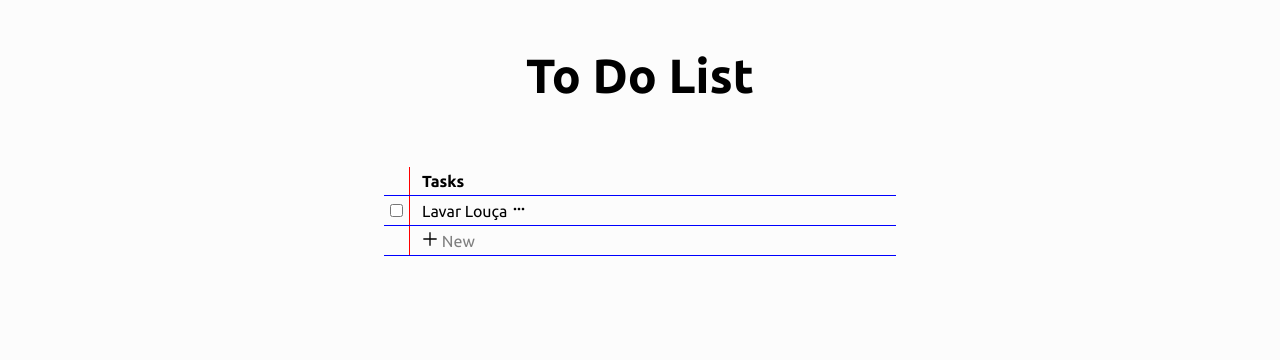
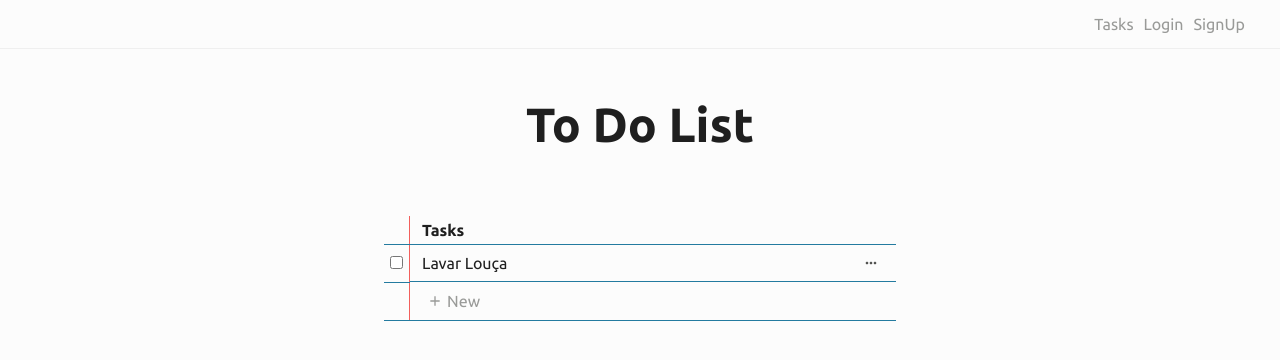
Before and after one commit to arlops22/To-Do-React-App, a React (Create React App) app: page / in a window 1280 px wide. Shown: the top 360 px of the page. Built offline with nearby package versions, Linux system fonts and the light colour scheme.

Commit message:
React Router configured with Home page almost done and Login and SignUp pages empty

```diff
--- a/package.json
+++ b/package.json
@@ -9,6 +9,7 @@
     "react": "^17.0.1",
     "react-dom": "^17.0.1",
     "react-icons": "^4.1.0",
+    "react-router-dom": "^5.2.0",
     "react-scripts": "4.0.1",
     "styled-components": "^5.2.1",
     "web-vitals": "^0.2.4"
--- /dev/null
+++ b/src/App.js
@@ -0,0 +1,13 @@
+import React from 'react';
+import { Router } from 'react-router-dom';
+
+import Routes from './routes.js';
+import history from './history.js';
+
+export default function App() {
+    return (
+        <Router history={history}>
+            <Routes />
+        </Router>
+    )
+}
--- a/src/assets/styles/global.js
+++ b/src/assets/styles/global.js
@@ -12,7 +12,7 @@ const GlobalStyle = createGlobalStyle `
         max-width: 100vw;
         max-height: 100vh;
 
-        background: var(--white);
+        background: var(--primary-white);
     }
 
     *, input, button {
@@ -25,8 +25,14 @@ const GlobalStyle = createGlobalStyle `
     }
 
     :root {
-        --back: #353535;
-        --white: #fcfcfc;
+        --black: #1F1F1F;
+        --dark-gray: #50514F;
+        --light-gray: #999a98;
+        --primary-white: #fcfcfc;
+        --secondary-white: #efefef;
+        --red: #f25f5c;
+        --blue-primary: #247ba0;
+        --light-blue: #70C1B3;
     }
 
 `
--- /dev/null
+++ b/src/components/Header/index.js
@@ -0,0 +1,16 @@
+import React from 'react';
+import { Link } from 'react-router-dom';
+
+import { Nav } from './styles.js';
+
+export default function Header() {
+    return (
+        <Nav>
+            <ul>
+                <li><Link to="/">Tasks</Link></li>
+                <li><Link to="/login">Login</Link></li>
+                <li><Link to="/signup">SignUp</Link></li>
+            </ul>
+        </Nav>
+    )
+}
--- /dev/null
+++ b/src/components/Header/styles.js
@@ -0,0 +1,29 @@
+import styled from 'styled-components';
+
+export const Nav = styled.nav `
+
+    border-bottom: 1px solid var(--secondary-white);
+    padding: 15px 30px;
+
+    ul {
+        list-style: none;
+        display: flex;
+        flex-direction: row;
+        justify-content: flex-end;
+    }
+
+    ul li {
+        margin: 0 5px;
+    }
+
+    ul li a {
+        color: var(--light-gray);
+        text-decoration: none;
+        transition: .1s;
+    }
+
+    ul li a:hover {
+        color: var(--dark-gray);
+    }
+
+`;
--- /dev/null
+++ b/src/history.js
@@ -0,0 +1,3 @@
+import { createBrowserHistory } from 'history';
+
+export default createBrowserHistory();
--- a/src/index.js
+++ b/src/index.js
@@ -1,10 +1,10 @@
 import React from 'react';
 import ReactDOM from 'react-dom';
-import Home from './pages/Home';
+import App from './App.js';
 
 ReactDOM.render(
   <React.StrictMode>
-    <Home />
+    <App />
   </React.StrictMode>,
   document.getElementById('root')
 );
--- /dev/null
+++ b/src/pages/Auth/Login.js
@@ -0,0 +1,13 @@
+import React from 'react';
+
+import GlobalStyle from '../../assets/styles/global.js';
+import Header from '../../components/Header';
+
+export default function Login() {
+    return (
+        <>
+            <GlobalStyle />
+            <Header />
+        </>
+    )
+}
--- /dev/null
+++ b/src/pages/Auth/SignUp.js
@@ -0,0 +1,13 @@
+import React from 'react';
+
+import GlobalStyle from '../../assets/styles/global.js';
+import Header from '../../components/Header';
+
+export default function SignUp() {
+    return (
+        <>
+            <GlobalStyle />
+            <Header />
+        </>
+    )
+}
--- a/src/pages/Home/index.js
+++ b/src/pages/Home/index.js
@@ -1,13 +1,15 @@
 import React from 'react';
-import { GrAdd } from 'react-icons/gr';
+import { MdAdd } from 'react-icons/md';
 import { MdMoreHoriz } from 'react-icons/md';
 
 import GlobalStyle from '../../assets/styles/global';
-import { Container, Table, ButtonNew } from './styles.js';
+import { Container, Table, TaskRow, ButtonNew, ActionsButton } from './styles.js';
+import Header from '../../components/Header';
 
 export default function Home() {
     return (
         <>
+            <Header />
             <Container>
 
                 <h1>To Do List</h1>
@@ -17,13 +19,13 @@ export default function Home() {
                         <th></th>
                         <th>Tasks</th>
                     </tr>
-                    <tr>
+                    <TaskRow>
                         <td><input type="checkbox" name="aciton-input" id="aciton-input"/></td>
-                        <td>Lavar Louça <button><MdMoreHoriz/></button></td>
-                    </tr>
+                        <td><p>Lavar Louça</p> <ActionsButton><MdMoreHoriz/></ActionsButton></td>
+                    </TaskRow>
                     <tr>
                         <td></td>
-                        <td><ButtonNew><GrAdd/> New</ButtonNew></td>
+                        <td><ButtonNew><MdAdd/> New</ButtonNew></td>
                     </tr>
                 </Table>
 
--- a/src/pages/Home/styles.js
+++ b/src/pages/Home/styles.js
@@ -21,30 +21,69 @@ export const Table = styled.table `
     th {
         font-weight: bold;
         text-align: left;
-        border-bottom: 1px solid blue;
+        border-bottom: 1px solid var(--blue-primary);
         padding: 5px 12px;
     }
 
     td {
-        border-bottom: 1px solid blue;
+        border-bottom: 1px solid var(--blue-primary);
         padding: 5px 12px;
     }
 
     th:first-child, td:first-child {
         width: 5%;
-        border-right: 1px solid red;
+        border-right: 1px solid var(--red);
         text-align: center;
         padding: 0;
     }
 `;
 
+export const TaskRow = styled.tr `
+
+    td:last-child {
+        display: flex;
+        align-items: center;
+        flex-direction: row;
+        justify-content: space-between;
+    }
+`;
+
 export const ButtonNew = styled.button `
-    color: gray;
+    color: var(--light-gray);
     cursor: pointer;
     transition: .2s;
+    padding: 5px;
+    border-radius: 3px;
+    width: 130px;
+    text-align: left;
+    display: flex;
+    align-items: center;
 
     &:hover {
-        background: gray;
-        color: white;
+        background: var(--secondary-white);
+    }
+
+    svg {
+        margin-right: 4px;
+        fill: var(--light-gray);
     }
 `;
+
+export const ActionsButton = styled.button `
+
+    cursor: pointer;
+    transition: .2s;
+    padding: 5px;
+    border-radius: 3px;
+    display: flex;
+    align-items: center;
+
+    &:hover {
+        background: var(--secondary-white);
+    }
+
+    svg {
+        fill: var(--dark-gray);
+    }
+
+`;
--- /dev/null
+++ b/src/routes.js
@@ -0,0 +1,16 @@
+import React from 'react';
+import { Switch, Route } from 'react-router-dom';
+
+import Home from './pages/Home';
+import Login from './pages/Auth/Login.js';
+import SignUp from './pages/Auth/SignUp.js';
+
+export default function Routes() {
+    return (
+        <Switch>
+            <Route exact path='/' component={Home} />
+            <Route exact path='/login' component={Login} />
+            <Route exact path='/signup' component={SignUp} />
+        </Switch>
+    );
+}
```
Also changed, not shown: 2 other files (tests, documents, lock files or other folders).
